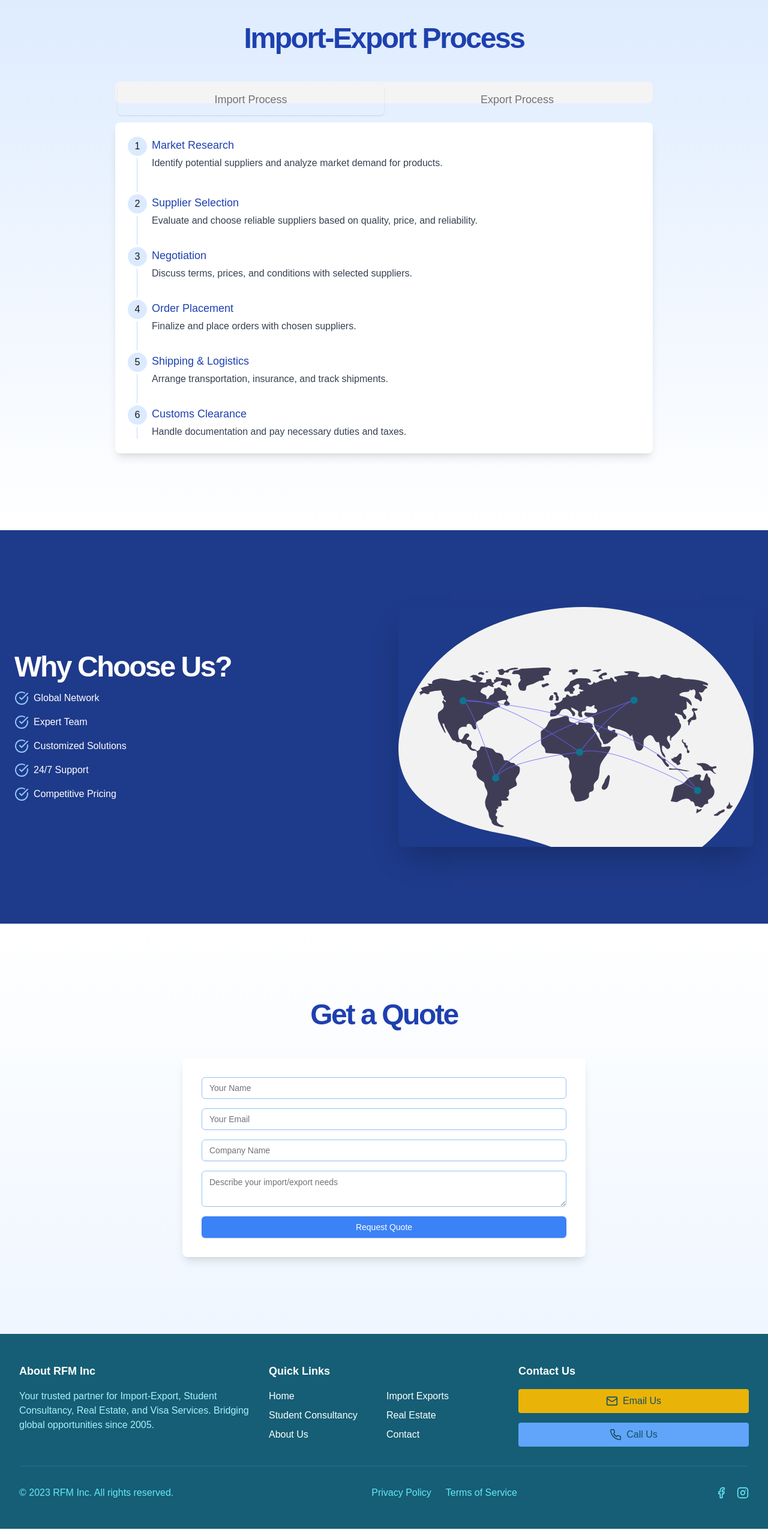
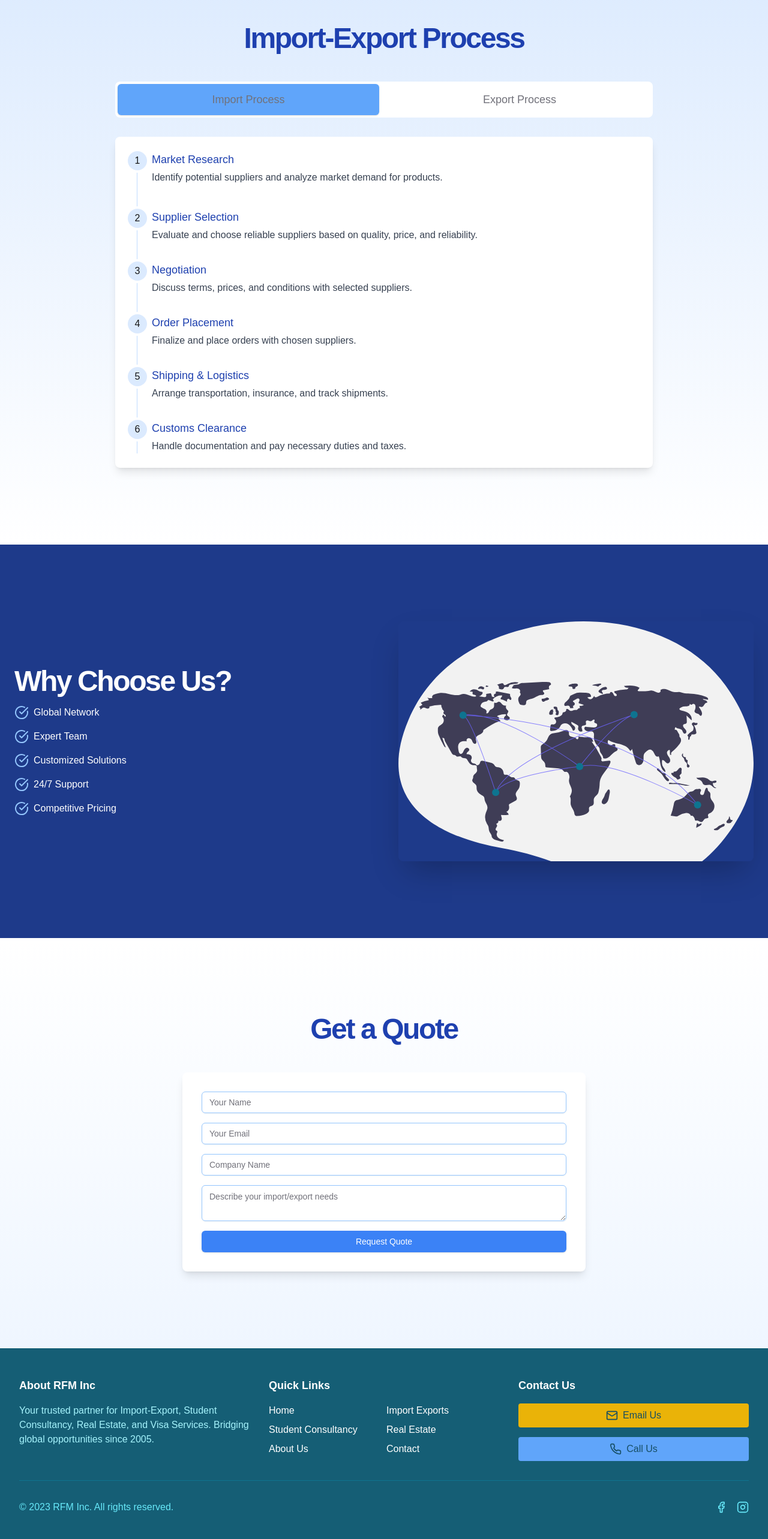
Before and after one commit to Asif-Alam1/rfm-website, a Next.js app: page /import-export in a window 1280 px wide. Shown: the part 1260-3826 px from the top of the page at 60% size. Built offline with nearby package versions, Linux system fonts and the light colour scheme.

Commit message:
big ass fixes

```diff
--- a/app/import-export/page.jsx
+++ b/app/import-export/page.jsx
@@ -140,11 +140,15 @@ export default function ImportExport() {
 						<Tabs
 							defaultValue='import'
 							className='w-full max-w-4xl mx-auto bg-yellow-white'>
-							<TabsList className='grid w-full grid-cols-2 mb-8'>
-								<TabsTrigger value='import' className='text-lg py-3'>
+							<TabsList className='grid w-full grid-cols-2 mb-8 bg-white h-full gap-x-4'>
+								<TabsTrigger
+									value='import'
+									className='text-lg py-3 bg-white hover:bg-blue-300 data-[state=active]:bg-blue-400 '>
 									Import Process
 								</TabsTrigger>
-								<TabsTrigger value='export' className='text-lg py-3'>
+								<TabsTrigger
+									value='export'
+									className='text-lg py-3 bg-white hover:bg-blue-200 data-[state=active]:bg-blue-400'>
 									Export Process
 								</TabsTrigger>
 							</TabsList>
--- a/app/page.js
+++ b/app/page.js
@@ -1,7 +1,6 @@
 'use client'
 
 import { useEffect, useRef, useState } from 'react'
-
 import { Button } from '../components/ui/button'
 import { Input } from '../components/ui/input'
 import { Textarea } from '../components/ui/textarea'
@@ -18,6 +17,7 @@ import {
 } from 'lucide-react'
 import Image from 'next/image'
 import Link from 'next/link'
+
 export default function Home() {
 	const [isVisible, setIsVisible] = useState(false)
 	const heroRef = useRef(null)
@@ -45,20 +45,30 @@ export default function Home() {
 	}, [])
 
 	return (
-		<div className='flex flex-col min-h-screen bg-gradient-to-b from-cyan-900 via-cyan-800 to-cyan-700'>
-			<main className='flex-1 pt-16'>
+		<div className='flex flex-col min-h-screen'>
+			<main className='flex-1'>
 				<section
 					ref={heroRef}
-					className={`w-full py-24 md:py-32 lg:py-48 transition-opacity duration-1000 ease-in-out ${
+					className={`relative w-full py-24 md:py-32 lg:py-48 transition-opacity duration-1000 ease-in-out ${
 						isVisible ? 'opacity-100' : 'opacity-0'
 					}`}>
-					<div className='container px-4 md:px-6'>
+					<div className='absolute inset-0 z-0'>
+						<Image
+							src='/banner.png'
+							alt='Background'
+							layout='fill'
+							objectFit='cover'
+							quality={100}
+						/>
+						<div className='absolute inset-0 bg-cyan-600 bg-opacity-60'></div>
+					</div>
+					<div className='container px-4 md:px-6 relative z-10'>
 						<div className='flex flex-col items-center space-y-4 text-center'>
 							<div className='space-y-2'>
 								<h1 className='text-4xl font-bold tracking-tighter sm:text-5xl md:text-6xl lg:text-7xl/none bg-clip-text text-transparent bg-gradient-to-r from-white to-yellow-300'>
 									Global Solutions at Your Fingertips
 								</h1>
-								<p className='mx-auto max-w-[700px] text-cyan-100 md:text-xl lg:text-2xl'>
+								<p className='mx-auto max-w-[700px] text-yellow-200 bg-gray-400/25 rounded-xl md:text-xl lg:text-2xl'>
 									RFM Inc: Your trusted partner for Import-Export, Student
 									Consultancy, and Visa Services
 								</p>
@@ -184,11 +194,11 @@ export default function Home() {
 								</Link>
 							</div>
 							<div className='relative h-[500px] rounded-lg overflow-hidden shadow-2xl'>
-								<img
+								<Image
 									src='/office.svg'
 									alt='RFM Inc Team'
-									className='object-cover'
-									fill
+									layout='fill'
+									objectFit='cover'
 								/>
 							</div>
 						</div>
--- a/app/student-consultancy/page.jsx
+++ b/app/student-consultancy/page.jsx
@@ -137,14 +137,20 @@ export default function StudentConsultancy() {
 						</h2>
 						<div className='max-w-4xl mx-auto'>
 							<Tabs defaultValue='preparation' className='w-full'>
-								<TabsList className='grid w-full grid-cols-3 mb-8 '>
-									<TabsTrigger value='preparation' className='text-lg py-3'>
+								<TabsList className='grid w-full grid-cols-3 mb-8 bg-white h-full gap-x-4 '>
+									<TabsTrigger
+										value='preparation'
+										className=' text-lg py-3 bg-white hover:bg-purple-100 data-[state=active]:bg-purple-200'>
 										Preparation
 									</TabsTrigger>
-									<TabsTrigger value='application' className='text-lg py-3'>
+									<TabsTrigger
+										value='application'
+										className='text-lg py-3 bg-white hover:bg-purple-100 data-[state=active]:bg-purple-200'>
 										Application
 									</TabsTrigger>
-									<TabsTrigger value='departure' className='text-lg py-3'>
+									<TabsTrigger
+										value='departure'
+										className='text-lg py-3 bg-white hover:bg-purple-100 data-[state=active]:bg-purple-200'>
 										Pre-Departure
 									</TabsTrigger>
 								</TabsList>
--- a/components/Footer.jsx
+++ b/components/Footer.jsx
@@ -53,13 +53,13 @@ const Footer = () => {
 						<h3 className='text-lg font-semibold mb-4'>Contact Us</h3>
 						<div className='space-y-4'>
 							<a
-								href='mailto:test@test.com'
+								href='mailto:rfmbusinessbd@gmail.com'
 								className='flex items-center space-x-2 bg-yellow-500 hover:bg-yellow-400 text-cyan-900 px-4 py-2 rounded transition-colors w-full justify-center'>
 								<Mail size={20} />
 								<span>Email Us</span>
 							</a>
 							<a
-								href='tel:0000000'
+								href='tel:+8801815558785'
 								className='flex items-center space-x-2 bg-blue-400 hover:bg-blue-300 text-cyan-900 px-4 py-2 rounded transition-colors w-full justify-center'>
 								<Phone size={20} />
 								<span>Call Us</span>
@@ -71,18 +71,7 @@ const Footer = () => {
 					<p className='text-cyan-300 mb-4 md:mb-0'>
 						&copy; 2023 RFM Inc. All rights reserved.
 					</p>
-					<div className='flex space-x-6'>
-						<Link
-							href='/privacy-policy'
-							className='text-cyan-300 hover:text-white transition-colors'>
-							Privacy Policy
-						</Link>
-						<Link
-							href='/terms-of-service'
-							className='text-cyan-300 hover:text-white transition-colors'>
-							Terms of Service
-						</Link>
-					</div>
+
 					<div className='flex space-x-4 mt-4 md:mt-0'>
 						<a
 							href='#'
```
Also changed, not shown: public/logo.png, 1 other file (tests, documents, lock files or other folders).
